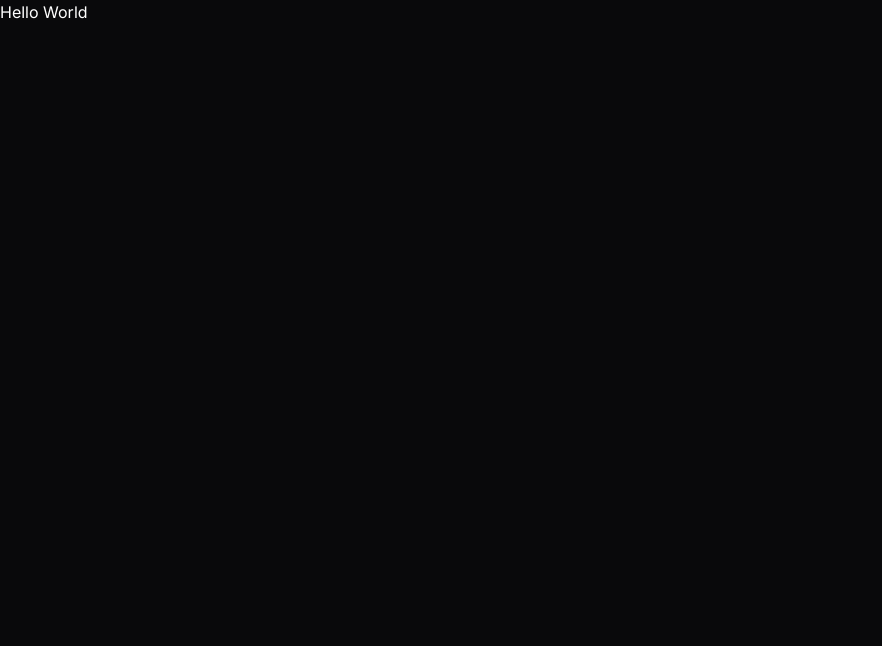
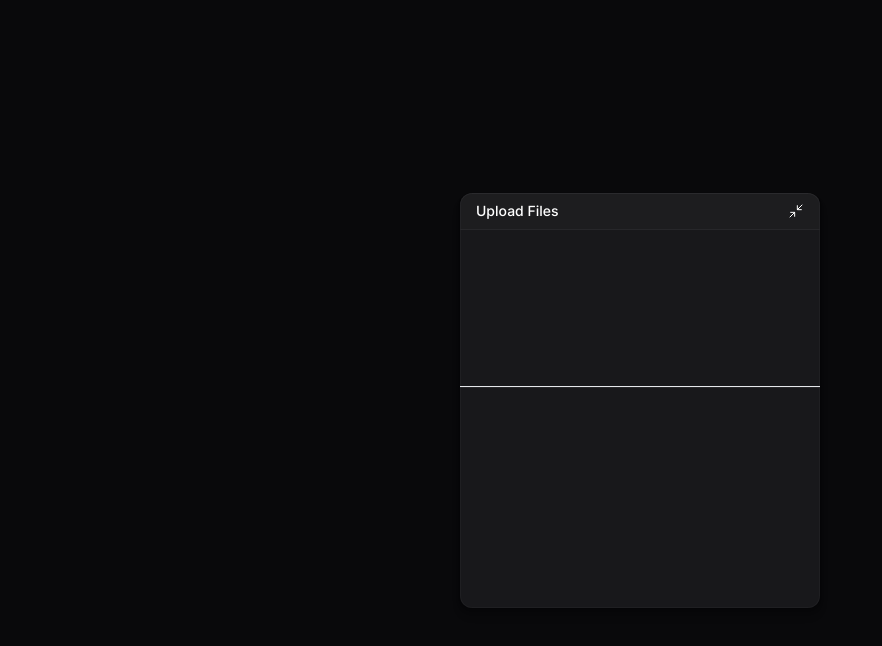
Before and after one commit to Igor2502/upload-widget-web, a React (Vite) app: page / in a window 1280 px wide. Shown: the top 646 px of the page, without its empty margins (0-882 px from the left). Built offline with nearby package versions, Linux system fonts and the light colour scheme.

Commit message:
widget component - initial structure

```diff
--- a/package.json
+++ b/package.json
@@ -10,6 +10,7 @@
     "preview": "vite preview"
   },
   "dependencies": {
+    "lucide-react": "^0.474.0",
     "react": "^18.3.1",
     "react-dom": "^18.3.1"
   },
--- a/src/app.tsx
+++ b/src/app.tsx
@@ -1,5 +1,9 @@
+import { UploadWidget } from "./components/upload-widget";
+
 export function App() {
   return (
-    <h1>Hello World</h1>
+    <main className="h-dvh flex flex-col items-center justify-center p-10">
+      <UploadWidget />
+    </main>
   )
 }
--- /dev/null
+++ b/src/components/upload-widget-dropzone.tsx
@@ -0,0 +1,5 @@
+export function UploadWidgetDropzone() {
+  return (
+    <div className="px-3 h-32"></div>
+  )
+}
--- /dev/null
+++ b/src/components/upload-widget-header.tsx
@@ -0,0 +1,12 @@
+import { Minimize2 } from "lucide-react";
+
+export function UploadWidgetHeader() {
+  return (
+    <div className="w-full p-4 py-2 bg-white/2 border-zinc-800 border-b flex items-center justify-between">
+      <span className="text-sm font-medium">Upload Files</span>
+      <button>
+        <Minimize2 strokeWidth={1.5} className="size-4"/>
+      </button>
+    </div>
+  )
+}
--- /dev/null
+++ b/src/components/upload-widget-upload-list.tsx
@@ -0,0 +1,5 @@
+export function UploadWidgetUploadList() {
+  return (
+    <div className="px-3 h-48"></div>
+  )
+}
--- /dev/null
+++ b/src/components/upload-widget.tsx
@@ -0,0 +1,19 @@
+import { UploadWidgetDropzone } from "./upload-widget-dropzone";
+import { UploadWidgetHeader } from "./upload-widget-header";
+import { UploadWidgetUploadList } from "./upload-widget-upload-list";
+
+export function UploadWidget() {
+  return (
+    <div className="bg-zinc-900 w-full overflow-hidden max-w-[360px] rounded-xl shadow-shape">
+      <UploadWidgetHeader />
+
+      <div className="flex flex-col gap-4 py-3">
+        <UploadWidgetDropzone />
+
+        <div className="h-0.5 bg-zinc-800 border-t border-black/50" />
+
+        <UploadWidgetUploadList />
+      </div>
+    </div>
+  )
+}
--- a/tailwind.config.js
+++ b/tailwind.config.js
@@ -12,6 +12,13 @@ export default {
         sans: ['Inter', ...theme.fontFamily.sans]
       }
     },
+    boxShadow: {
+      shape: '0px 8px 8px rgba(0, 0, 0, 0.1), 0px 4px 4px rgba(0, 0, 0, 0.1), 0px 2px 2px rgba(0, 0, 0, 0.1), 0px 0px 0px 1px rgba(0, 0, 0, 0.1), inset 0px 0px 0px 1px rgba(255, 255, 255, 0.03), inset 0px 1px 0px rgba(255, 255, 255, 0.03)',
+      'shape-content': '0px 0px 0px 1px rgba(0, 0, 0, 0.25), inset 0px 1px 0px rgba(255, 255, 255, 0.02), inset 0px 0px 0px 1px rgba(255, 255, 255, 0.02)',
+    },
+    opacity: {
+      2: 0.02
+    }
   },
   plugins: [],
 }
```
Also changed, not shown: 1 other file (tests, documents, lock files or other folders).
